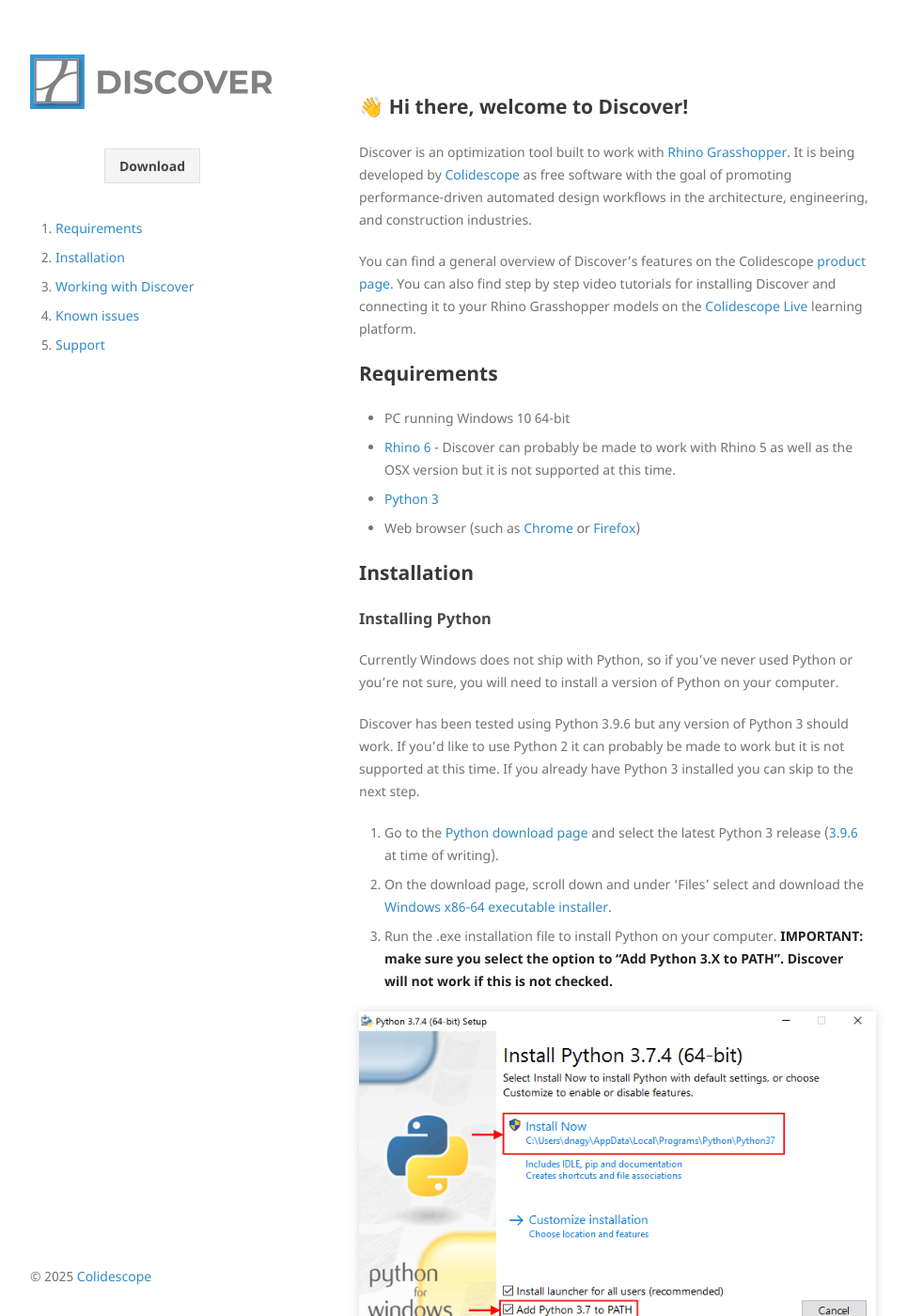
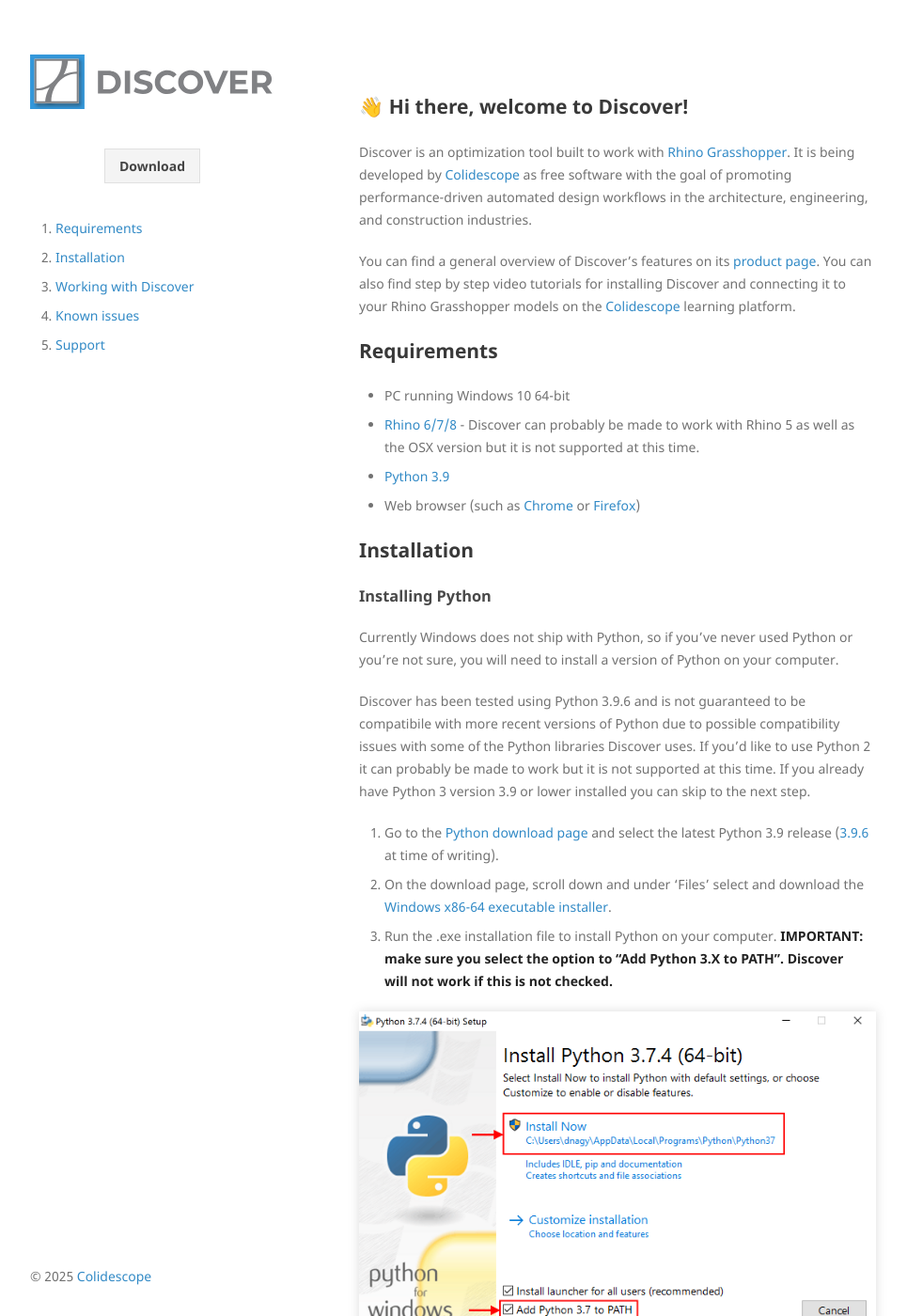
Before and after one commit to colidescope/discover, a Jekyll site: the page built from docs/index.md, in a window 1280 px wide and 1400 px high. Shown: the whole window at 94% size, without its empty margins (158-1123 px from the left). Built offline with Jekyll 4.4.1, drawn with Linux system fonts in a browser that asks for light colours.

Commit message:
Update index.md

```diff
--- a/docs/index.md
+++ b/docs/index.md
@@ -8,13 +8,13 @@
 
 Discover is an optimization tool built to work with [Rhino](https://rhino3d.com) [Grasshopper](http://grasshopper3d.com). It is being developed by [Colidescope](https://colidescope.com/) as free software with the goal of promoting performance-driven automated design workflows in the architecture, engineering, and construction industries.
 
-You can find a general overview of Discover's features on the Colidescope [product page](https://colidescope.com/products/). You can also find step by step video tutorials for installing Discover and connecting it to your Rhino Grasshopper models on the [Colidescope Live](https://live.colidescope.com/courses/generative-design-2020/lesson/getting-started-with-discover/) learning platform.
+You can find a general overview of Discover's features on its [product page](https://getdiscover.app). You can also find step by step video tutorials for installing Discover and connecting it to your Rhino Grasshopper models on the [Colidescope](https://colide.co/live/intro-to-generative-design#getting-started-with-discover) learning platform.
 
 ## Requirements
 
 - PC running Windows 10 64-bit
-- [Rhino 6](https://www.rhino3d.com/download) - Discover can probably be made to work with Rhino 5 as well as the OSX version but it is not supported at this time.
-- [Python 3](https://www.python.org/downloads/windows/)
+- [Rhino 6/7/8](https://www.rhino3d.com/download) - Discover can probably be made to work with Rhino 5 as well as the OSX version but it is not supported at this time.
+- [Python 3.9](https://www.python.org/downloads/windows/)
 - Web browser (such as [Chrome](https://www.google.com/chrome/b/) or [Firefox](https://www.mozilla.org/en-US/firefox/new/))
 
 ## Installation
@@ -23,9 +23,9 @@
 
 Currently Windows does not ship with Python, so if you've never used Python or you're not sure, you will need to install a version of Python on your computer.
 
-Discover has been tested using Python 3.9.6 but any version of Python 3 should work. If you'd like to use Python 2 it can probably be made to work but it is not supported at this time. If you already have Python 3 installed you can skip to the next step.
+Discover has been tested using Python 3.9.6 and is not guaranteed to be compatibile with more recent versions of Python due to possible compatibility issues with some of the Python libraries Discover uses. If you'd like to use Python 2 it can probably be made to work but it is not supported at this time. If you already have Python 3 version 3.9 or lower installed you can skip to the next step.
 
-1. Go to the [Python download page](https://www.python.org/downloads/windows/) and select the latest Python 3 release ([3.9.6](https://www.python.org/downloads/release/python-396/) at time of writing).
+1. Go to the [Python download page](https://www.python.org/downloads/windows/) and select the latest Python 3.9 release ([3.9.6](https://www.python.org/downloads/release/python-396/) at time of writing).
 2. On the download page, scroll down and under 'Files' select and download the [Windows x86-64 executable installer](https://www.python.org/ftp/python/3.9.6/python-3.9.6-amd64.exe).
 3. Run the .exe installation file to install Python on your computer. **IMPORTANT: make sure you select the option to "Add Python 3.X to PATH". Discover will not work if this is not checked.**
 
```
